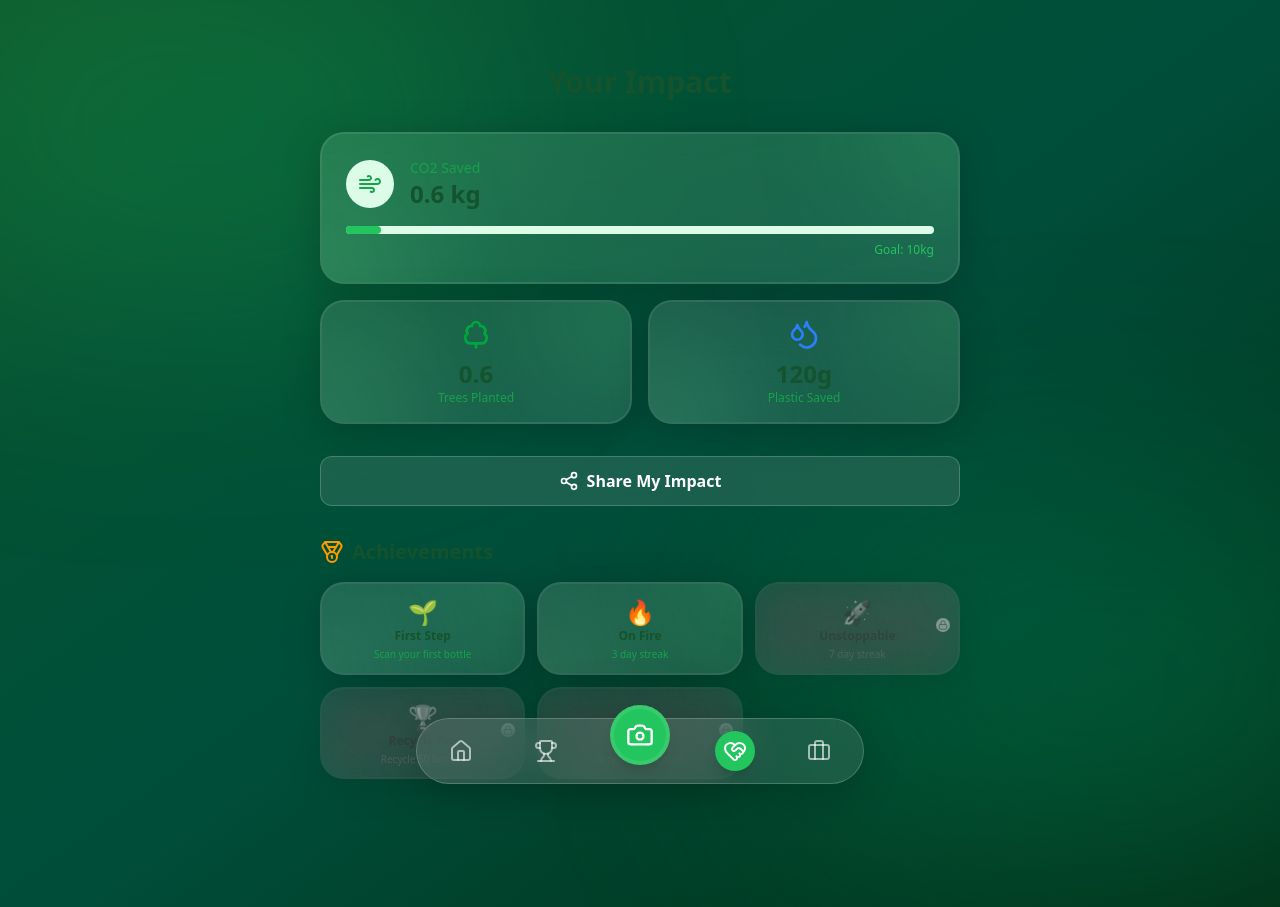
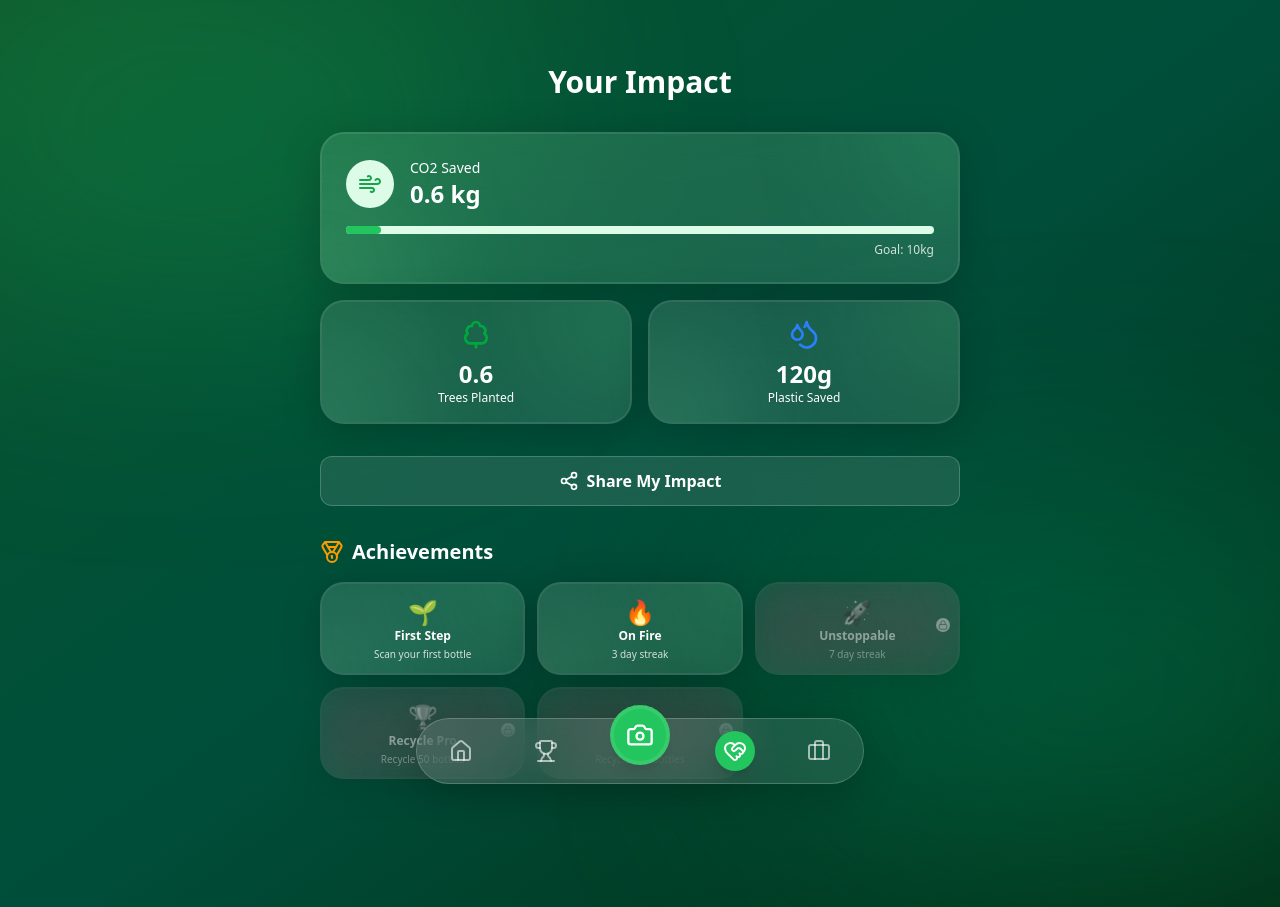
Before and after one commit to BelieveGamesStudios/Green-Return, a React (Vite) app: page /impact in a window 1280 px wide. Built offline with nearby package versions, Linux system fonts and the light colour scheme.

Commit message:
contrast fix

```diff
--- a/src/pages/ImpactPage.jsx
+++ b/src/pages/ImpactPage.jsx
@@ -37,7 +37,7 @@
 
     return (
         <div className="max-w-lg mx-auto md:max-w-2xl px-4 py-8 pb-24 space-y-8">
-            <h1 className="text-3xl font-bold text-forest-900 text-center">Your Impact</h1>
+            <h1 className="text-3xl font-bold text-white text-center">Your Impact</h1>
 
             {/* Impact Stats */}
             <div className="grid grid-cols-1 gap-4">
@@ -47,14 +47,14 @@
                             <Wind size={24} />
                         </div>
                         <div>
-                            <p className="text-sm text-forest-600 font-medium">CO2 Saved</p>
-                            <p className="text-2xl font-bold text-forest-900">{user.impact.co2Saved.toFixed(1)} kg</p>
+                            <p className="text-sm text-white font-medium">CO2 Saved</p>
+                            <p className="text-2xl font-bold text-white">{user.impact.co2Saved.toFixed(1)} kg</p>
                         </div>
                     </div>
                     <div className="w-full bg-forest-100 rounded-full h-2">
                         <div className="bg-forest-500 h-2 rounded-full" style={{ width: `${Math.min(user.impact.co2Saved * 10, 100)}%` }} />
                     </div>
-                    <p className="text-xs text-forest-500 mt-2 text-right">Goal: 10kg</p>
+                    <p className="text-xs text-white/80 mt-2 text-right">Goal: 10kg</p>
                 </GlassCard>
 
                 <div className="grid grid-cols-2 gap-4">
@@ -62,8 +62,8 @@
                         <div className="flex flex-col items-center text-center gap-2">
                             <TreeDeciduous className="text-green-600" size={32} />
                             <div>
-                                <p className="text-2xl font-bold text-forest-900">{user.impact.treesPlanted.toFixed(1)}</p>
-                                <p className="text-xs text-forest-600">Trees Planted</p>
+                                <p className="text-2xl font-bold text-white">{user.impact.treesPlanted.toFixed(1)}</p>
+                                <p className="text-xs text-white">Trees Planted</p>
                             </div>
                         </div>
                     </GlassCard>
@@ -71,8 +71,8 @@
                         <div className="flex flex-col items-center text-center gap-2">
                             <Droplets className="text-blue-500" size={32} />
                             <div>
-                                <p className="text-2xl font-bold text-forest-900">{user.impact.oceanPlastic}g</p>
-                                <p className="text-xs text-forest-600">Plastic Saved</p>
+                                <p className="text-2xl font-bold text-white">{user.impact.oceanPlastic}g</p>
+                                <p className="text-xs text-white">Plastic Saved</p>
                             </div>
                         </div>
                     </GlassCard>
@@ -87,7 +87,7 @@
 
             {/* Badges */}
             <section>
-                <h2 className="text-xl font-bold text-forest-900 mb-4 flex items-center gap-2">
+                <h2 className="text-xl font-bold text-white mb-4 flex items-center gap-2">
                     <Medal className="text-amber-500" />
                     Achievements
                 </h2>
@@ -108,8 +108,8 @@
                                     )}
                                 </div>
                                 <div>
-                                    <p className="font-bold text-forest-900 text-xs">{badge.name}</p>
-                                    <p className="text-[10px] text-forest-600 leading-tight mt-1">{badge.desc}</p>
+                                    <p className="font-bold text-white text-xs">{badge.name}</p>
+                                    <p className="text-[10px] text-white/80 leading-tight mt-1">{badge.desc}</p>
                                 </div>
                             </GlassCard>
                         );
--- a/src/pages/ResultsPage.jsx
+++ b/src/pages/ResultsPage.jsx
@@ -61,10 +61,10 @@
             {/* Header */}
             {!claimed && (
                 <div className="flex items-center gap-4 mb-4">
-                    <button onClick={() => navigate('/scan')} className="p-2 rounded-full bg-forest-100/10 hover:bg-forest-100/20 text-forest-900 transition-colors">
+                    <button onClick={() => navigate('/scan')} className="p-2 rounded-full bg-forest-100/10 hover:bg-forest-100/20 text-white transition-colors">
                         <ArrowLeft size={24} />
                     </button>
-                    <h1 className="text-2xl font-bold text-forest-900">Confirm Recycling</h1>
+                    <h1 className="text-2xl font-bold text-white">Confirm Recycling</h1>
                 </div>
             )}
 
@@ -78,14 +78,14 @@
                 >
                     {claimed ? <Coins size={48} /> : <CheckCircle size={48} />}
                 </motion.div>
-                <h2 className="text-3xl font-bold text-forest-900">{claimed ? 'Points Added!' : 'Bottle Identified'}</h2>
-                <p className="text-forest-700 text-lg">{brand}</p>
+                <h2 className="text-3xl font-bold text-white">{claimed ? 'Points Added!' : 'Bottle Identified'}</h2>
+                <p className="text-white/90 text-lg">{brand}</p>
             </div>
 
             {/* Quantity Selector (Only if not claimed) */}
             {!claimed ? (
                 <GlassCard className="p-6">
-                    <p className="text-center text-forest-900 font-medium mb-4">How many bottles?</p>
+                    <p className="text-center text-white font-medium mb-4">How many bottles?</p>
                     <div className="flex items-center justify-center gap-6">
                         <GlassButton
                             variant="secondary"
@@ -94,7 +94,7 @@
                         >
                             <Minus size={20} />
                         </GlassButton>
-                        <span className="text-4xl font-bold text-forest-900 w-16 text-center">{quantity}</span>
+                        <span className="text-4xl font-bold text-white w-16 text-center">{quantity}</span>
                         <GlassButton
                             variant="secondary"
                             className="w-12 h-12 rounded-full !p-0 flex items-center justify-center"
@@ -105,7 +105,7 @@
                     </div>
 
                     <div className="mt-8 pt-6 border-t border-forest-100/20 flex justify-between items-center">
-                        <span className="text-forest-900 font-medium">Potential Earnings</span>
+                        <span className="text-white font-medium">Potential Earnings</span>
                         <div className="flex items-center gap-2 text-2xl font-bold text-amber-600">
                             <Coins className="fill-amber-400 stroke-amber-600" size={24} />
                             +{totalReward}
```
